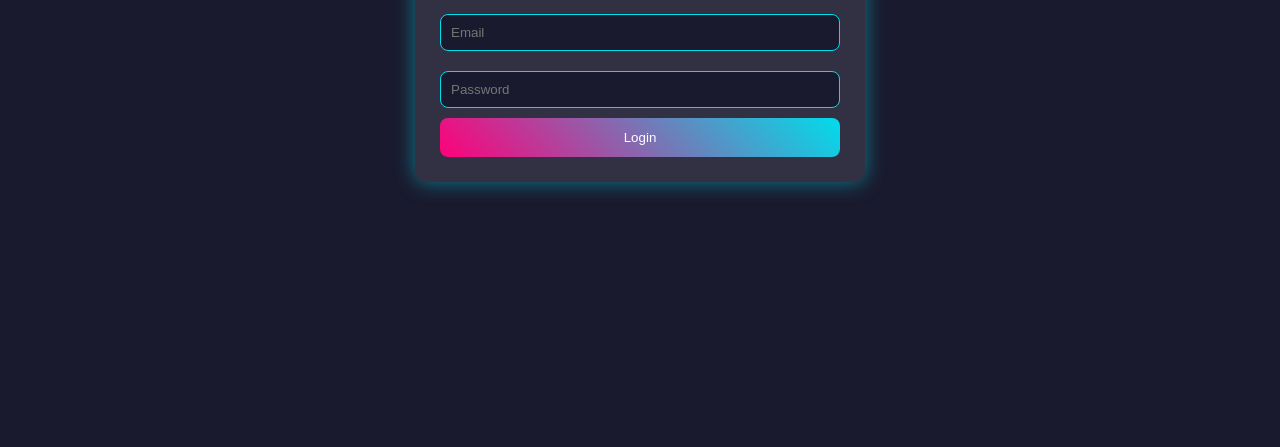
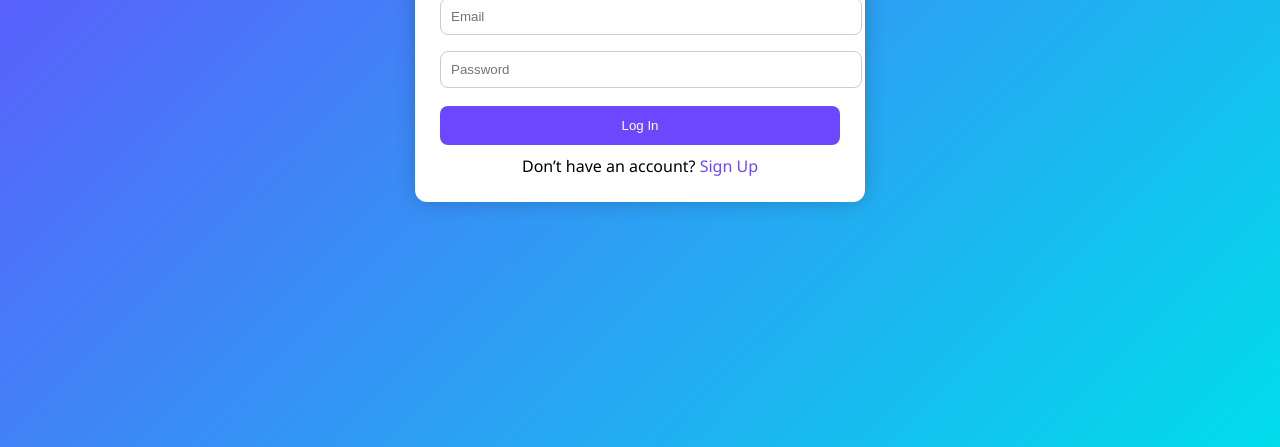
Before and after one commit to Wanga-tracker/study-hive, a plain HTML site: page login.html in a window 1280 px wide. Shown: the part 353-800 px from the top of the page. Drawn offline with Linux system fonts and the light colour scheme.

Commit message:
Update login.html

```diff
--- a/login.html
+++ b/login.html
@@ -1,84 +1,106 @@
 <!DOCTYPE html>
 <html lang="en">
 <head>
-  <meta charset="UTF-8">
-  <meta name="viewport" content="width=device-width, initial-scale=1.0">
-  <title>Edu Sync Hub Africa - Login</title>
+  <meta charset="UTF-8" />
+  <meta name="viewport" content="width=device-width, initial-scale=1.0"/>
+  <title>Edu Sync Hub - Login</title>
   <style>
     body {
-      background: #1A1A2E;
-      color: #FFFFFF;
-      font-family: 'Poppins', sans-serif;
-      margin: 0;
+      background: linear-gradient(135deg, #6b48ff, #00ddeb);
+      font-family: 'Segoe UI', sans-serif;
       display: flex;
       justify-content: center;
       align-items: center;
       min-height: 100vh;
+      margin: 0;
     }
-    .auth-container {
-      background: rgba(255, 255, 255, 0.1);
+    .container {
+      background: #fff;
       border-radius: 12px;
       padding: 25px;
       width: 100%;
       max-width: 400px;
-      box-shadow: 0 0 20px rgba(0, 221, 235, 0.5);
+      box-shadow: 0 0 20px rgba(0,0,0,0.2);
     }
     h2 {
       text-align: center;
-      background: linear-gradient(45deg, #FF007A, #00DDEB);
-      -webkit-background-clip: text;
-      -webkit-text-fill-color: transparent;
-    }
-    form {
-      display: flex;
-      flex-direction: column;
+      color: #6b48ff;
     }
     input {
-      margin: 10px 0;
+      width: 100%;
       padding: 10px;
-      border: 1px solid #00DDEB;
-      background: #1A1A2E;
-      color: #FFFFFF;
+      margin: 8px 0;
       border-radius: 8px;
+      border: 1px solid #ccc;
     }
-    button {
-      background: linear-gradient(45deg, #FF007A, #00DDEB);
+    .glow-button {
+      background: #6b48ff;
+      color: white;
       border: none;
       padding: 12px;
-      color: #FFFFFF;
+      border-radius: 8px;
+      width: 100%;
       cursor: pointer;
-      border-radius: 8px;
+      transition: 0.3s;
+      margin-top: 10px;
     }
-    .error {
-      color: #FF007A;
+    .glow-button:hover {
+      box-shadow: 0 0 12px #00ddeb;
+    }
+    .switch {
       text-align: center;
+      margin-top: 10px;
+    }
+    .switch a {
+      color: #6b48ff;
+      text-decoration: none;
     }
   </style>
 </head>
 <body>
-  <div class="auth-container">
-    <h2>Login</h2>
+  <div class="container">
+    <h2>Log In</h2>
     <form id="login-form">
       <input type="email" id="email" placeholder="Email" required>
       <input type="password" id="password" placeholder="Password" required>
-      <button type="submit">Login</button>
+      <button type="submit" class="glow-button">Log In</button>
     </form>
-    <div id="error-message" class="error"></div>
+    <div class="switch">
+      Don’t have an account? <a href="signup.html">Sign Up</a>
+    </div>
   </div>
+
+  <!-- Firebase JS SDKs -->
   <script type="module">
-    import { loginUser } from './script.js';
+    import { initializeApp } from "https://www.gstatic.com/firebasejs/11.8.1/firebase-app.js";
+    import { getAuth, signInWithEmailAndPassword } from "https://www.gstatic.com/firebasejs/11.8.1/firebase-auth.js";
 
-    const form = document.getElementById('login-form');
-    const errorMessage = document.getElementById('error-message');
+    const firebaseConfig = {
+      apiKey: "AIzaSyCs6rzjsYBPYmT1vK3VWQRU36MJgQmKJq0",
+      authDomain: "edu-hub-kenya.firebaseapp.com",
+      databaseURL: "",
+      projectId: "edu-hub-kenya",
+      storageBucket: "edu-hub-kenya.firebasestorage.app",
+      messagingSenderId: "163804145504",
+      appId: "1:163804145504:web:9b989b384a2bd2643f6005"
+    };
 
-    form.addEventListener('submit', async (e) => {
+    const app = initializeApp(firebaseConfig);
+    const auth = getAuth(app);
+
+    const form = document.getElementById("login-form");
+    form.addEventListener("submit", async (e) => {
       e.preventDefault();
-      const email = form.email.value.trim();
+      const email = form.email.value;
       const password = form.password.value;
 
-      await loginUser(email, password, (error) => {
-        errorMessage.textContent = error;
-      });
+      try {
+        await signInWithEmailAndPassword(auth, email, password);
+        alert("Login successful!");
+        window.location.href = "pages/sorting-dashboard.html";
+      } catch (err) {
+        alert("Login failed: " + err.message);
+      }
     });
   </script>
 </body>
```
